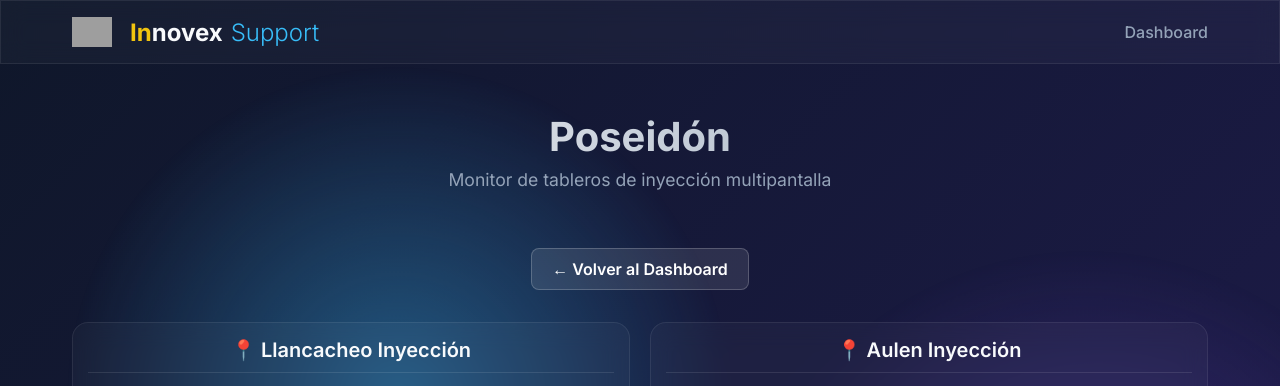
After one commit to felipooon/portal_soporte, a Django app: page /poseidon/ in a window 1280 px wide. The commit adds this page. Shown: the top 386 px of the page. Run offline with Django 5.2, Linux system fonts and the light colour scheme; grey boxes are pictures that could not be loaded.

Commit message:
feat: Add Poseidon multipanel dashboard

```diff
--- a/dashboard/urls.py
+++ b/dashboard/urls.py
@@ -12,4 +12,5 @@ urlpatterns = [
     path('music/', views.music, name='music'),
     path('api/music/control/', views.music_control, name='music_control'),
     path('api/music/status/', views.music_status, name='music_status'),
+    path('poseidon/', views.poseidon, name='poseidon'),
 ]
--- a/dashboard/views.py
+++ b/dashboard/views.py
@@ -272,3 +272,6 @@ def music_status(request):
         pass
 
     return JsonResponse(status_data)
+
+def poseidon(request):
+    return render(request, 'dashboard/poseidon.html')
--- a/templates/dashboard/index.html
+++ b/templates/dashboard/index.html
@@ -112,5 +112,11 @@ document.addEventListener('DOMContentLoaded', function() {
         <h3>Odoo</h3>
         <p>Acceso directo al calendario y planificación del ERP corporativo.</p>
     </a>
+
+    <a href="{% url 'poseidon' %}" class="card glass-effect">
+        <div class="card-icon">🔱</div>
+        <h3>Poseidón</h3>
+        <p>Monitor de inyección multipantalla (Llancacheo y Aulen).</p>
+    </a>
 </div>
 {% endblock %}
--- /dev/null
+++ b/templates/dashboard/poseidon.html
@@ -0,0 +1,35 @@
+{% extends "base.html" %}
+
+{% block title %}Poseidón - Monitor Inyección{% endblock %}
+
+{% block content %}
+<header style="text-align: center; margin-bottom: 2rem;">
+    <h1>Poseidón</h1>
+    <p class="subtitle">Monitor de tableros de inyección multipantalla</p>
+    <a href="{% url 'index' %}" class="btn" style="display: inline-block; padding: 10px 20px; background: rgba(255,255,255,0.1); border: 1px solid rgba(255,255,255,0.2); border-radius: 8px; color: white; text-decoration: none; margin-top: 10px; transition: 0.3s;">
+        ← Volver al Dashboard
+    </a>
+</header>
+
+<div style="display: flex; gap: 20px; height: 75vh; width: 100%;">
+    <!-- Columna Llancacheo -->
+    <div class="card glass-effect" style="flex: 1; display: flex; flex-direction: column; padding: 15px;">
+        <h3 style="margin-top: 0; text-align: center; color: var(--text-primary); border-bottom: 1px solid rgba(255,255,255,0.1); padding-bottom: 10px;">
+            📍 Llancacheo Inyección
+        </h3>
+        <iframe src="http://ce-llancacheo-inyeccion.acuimatic.com:8000/"
+                style="flex: 1; border: none; border-radius: 8px; background: #fff;"
+                title="Llancacheo"></iframe>
+    </div>
+
+    <!-- Columna Aulen -->
+    <div class="card glass-effect" style="flex: 1; display: flex; flex-direction: column; padding: 15px;">
+        <h3 style="margin-top: 0; text-align: center; color: var(--text-primary); border-bottom: 1px solid rgba(255,255,255,0.1); padding-bottom: 10px;">
+            📍 Aulen Inyección
+        </h3>
+        <iframe src="http://ce-aulen-inyeccion.acuimatic.com:8000/"
+                style="flex: 1; border: none; border-radius: 8px; background: #fff;"
+                title="Aulen"></iframe>
+    </div>
+</div>
+{% endblock %}
```
